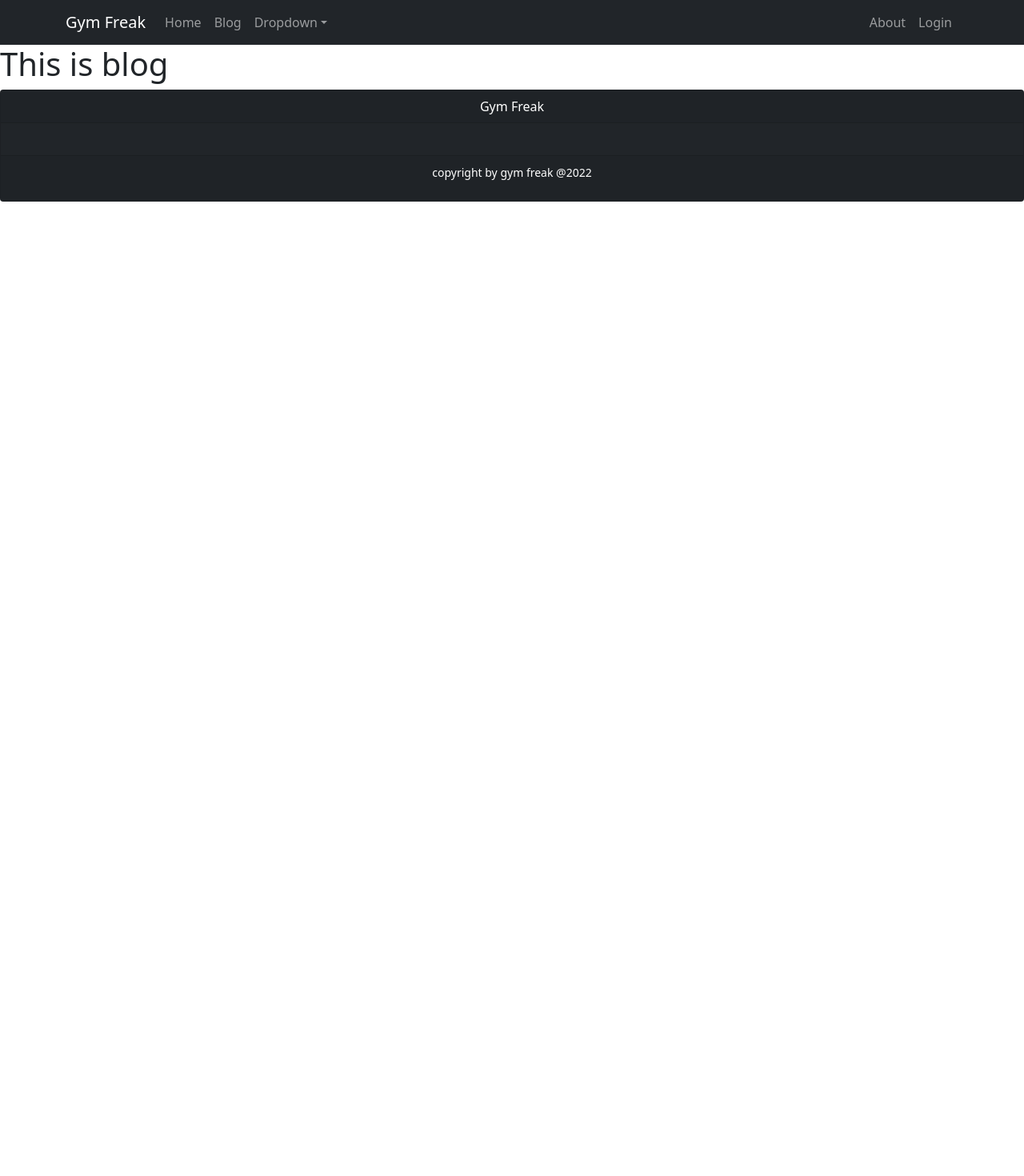
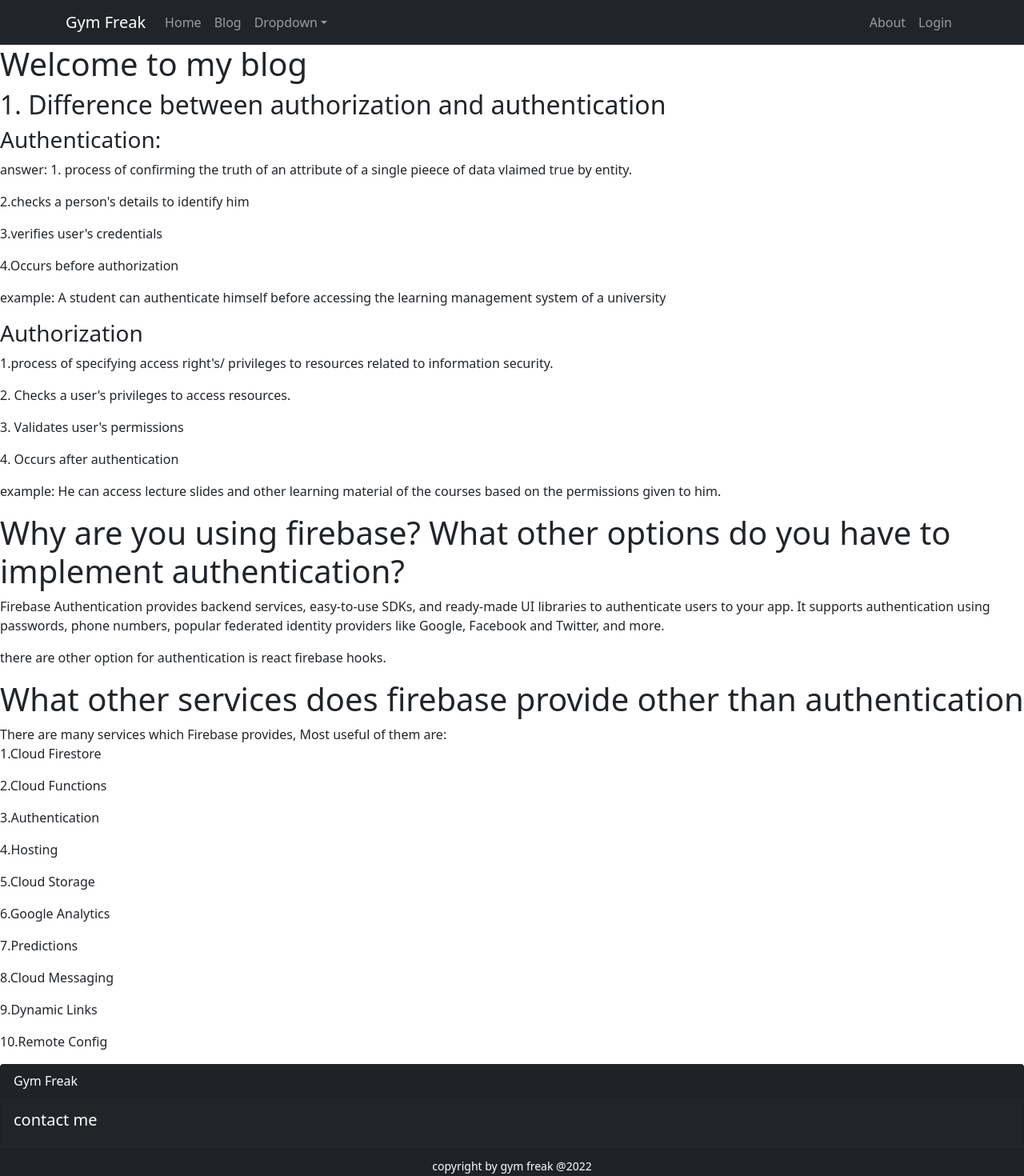
Before and after one commit to asifminhaz/gym-with-asif, a React (Create React App) app: page /blog in a window 1280 px wide. Shown: the top 1470 px of the page at 80% size. Before the commit the page ends 800 px from the top, so only its background shows below. Built offline with nearby package versions, Linux system fonts and the light colour scheme; no server answers.

Commit message:
add blog

```diff
--- a/src/Components/Blog/Blog.js
+++ b/src/Components/Blog/Blog.js
@@ -3,7 +3,37 @@ import React from 'react';
 const Blog = () => {
           return (
                     <div>
-                             <h1>This is blog</h1>
+                             <h1>Welcome to my blog</h1>
+                             <h2>1. Difference between authorization and authentication</h2>
+                             <h3> Authentication:</h3>
+                             <p>answer: 1. process of confirming the truth of an attribute of a single pieece of data vlaimed true by entity. </p>
+                             <p>2.checks a person's details to identify him</p>
+                             <p>3.verifies user's credentials</p>
+                             <p>4.Occurs before authorization</p>
+                             <p>example: A student can authenticate himself before accessing the learning management system of a university</p>
+                             <h3>Authorization</h3>
+                             <p>1.process of specifying access right's/ privileges to resources related to information security.</p>
+                             <p>2. Checks a user's privileges to access resources. </p>
+                             <p>3. Validates user's permissions </p>
+                             <p>4. Occurs after authentication</p>
+                             <p>example: He can access lecture slides and other learning material of the courses based on the permissions given to him. </p>
+                             <h1>Why are you using firebase? What other options do you have to implement authentication?</h1>
+                             <p>Firebase Authentication provides backend services, easy-to-use SDKs, and ready-made UI libraries to authenticate users to your app. It supports authentication using passwords, phone numbers, popular federated identity providers like Google, Facebook and Twitter, and more.</p>
+                             <p>there are other option  for authentication is react firebase hooks.</p>
+                             <h1>What other services does firebase provide other than authentication</h1>
+                             <p>There are many services which Firebase provides, Most useful of them are:
+                                       <p>1.Cloud Firestore</p>
+                                       <p>2.Cloud Functions</p>
+                                       <p>3.Authentication</p>
+                                       <p>4.Hosting</p>
+                                        <p>5.Cloud Storage</p>
+                                       <p>6.Google Analytics</p>
+                                       <p>7.Predictions</p>
+                                       <p>8.Cloud Messaging</p>
+                                       <p>9.Dynamic Links</p>
+                                       <p>10.Remote Config</p>
+
+</p>
                     </div>
           );
 };
--- a/src/Footer/Footer.js
+++ b/src/Footer/Footer.js
@@ -1,4 +1,4 @@
-import { Button } from 'bootstrap';
+
 import React from 'react';
 import { Card } from 'react-bootstrap';
 
@@ -9,9 +9,9 @@ const Footer = () => {
           return (
                     <footer>
  <Card className="text-center bg-dark text-white">
-  <Card.Header>Gym Freak</Card.Header>
+  <Card.Header className='text-start'>Gym Freak</Card.Header>
   <Card.Body>
-    <Card.Title></Card.Title>
+    <Card.Title className='text-start'>contact me</Card.Title>
     <Card.Text>
 
     </Card.Text>
```
